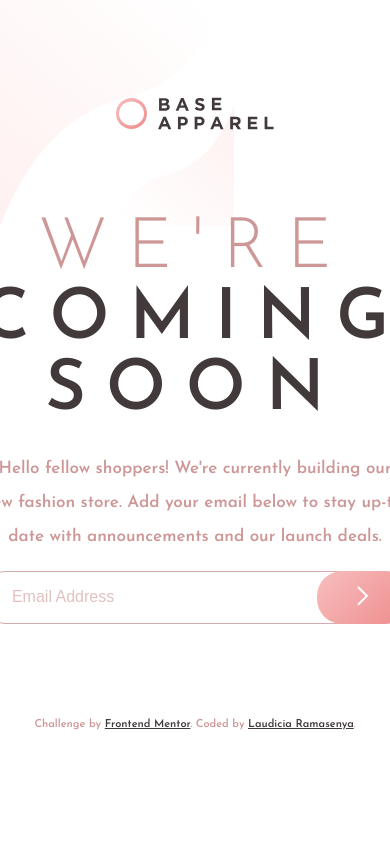
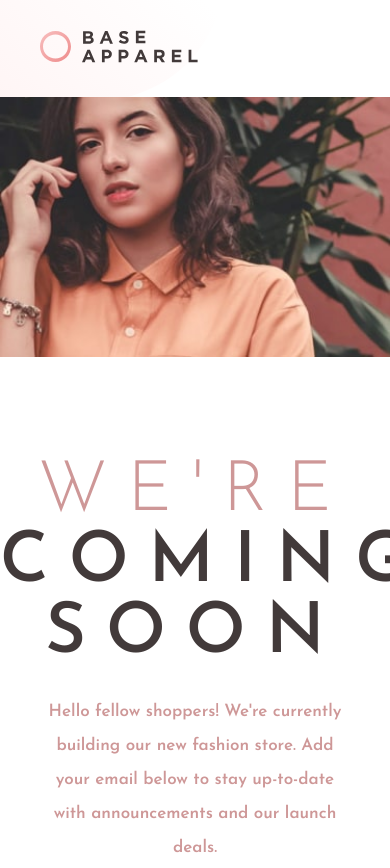
Before and after one commit to LaudRam/base-apparel-coming-soon, a plain HTML site: page index.html in a window 390 px wide. Shown: the top 868 px of the page. Before the commit the page ends 844 px from the top, so only its background shows below. Drawn offline with Linux system fonts and the light colour scheme.

Commit message:
Page fully responsive

```diff
--- a/index.html
+++ b/index.html
@@ -24,6 +24,7 @@
     <div class="container">
       <div class="content-side">
         <header><img src="/images/logo.svg" alt="base apparel logo" /></header>
+        <img src="/images/hero-mobile.jpg" alt="hero image" class="mobile-hero">
         <h1>
           We're
           <strong>
--- a/style.css
+++ b/style.css
@@ -36,6 +36,8 @@ p {
 }
 .desktop-hero {
   width: 60%;
+  max-width: 100%;
+  height: auto;
 }
 form {
   display: flex;
@@ -88,6 +90,9 @@ input {
 .hidden {
   display: none;
 }
+.mobile-hero {
+  display: none;
+}
 .attribution {
   font-size: 11px;
   text-align: center;
@@ -99,102 +104,50 @@ input {
 
 @media (max-width: 576px) {
   body {
-    /* display: flex; */
-    /* flex-direction: column; */
-    /* justify-content: center; */
-    /* align-items: center; */
-    /* min-height: 100vh; */
-    /* min-height: 100dvh; */
     text-align: center;
-    /* margin: 20px; */
-    background: url(/images/bg-pattern-desktop.svg) no-repeat;
-    background-size: 60%;
-    /* width: 100vw; */
-    /* width: 100dvw; */
+    max-width: 100%;
   }
   h1 {
-    text-transform: uppercase;
-    font-size: 70px;
-    font-weight: 300;
-    margin-block: 80px 25px;
-    color: hsl(0, 36%, 70%);
-    letter-spacing: 20px;
+    margin-block: 100px 20px;
   }
-  /* strong {
-    font-weight: 600;
-    color: #423a3a;
-  } */
-  /* p {
-    color: hsl(0, 36%, 70%);
-    font-weight: 600;
-    line-height: 2;
-    font-size: 17px;
-  } */
+  p {
+    margin: 25px 40px;
+  }
   .container {
     display: flex;
     flex-direction: column;
-    width: auto;
+    width: 100%;
+    padding: 0;
   }
   .content-side {
-    padding: 20px;
+    padding: 0;
+  }
+  header {
+    text-align: left;
+    padding: 30px 40px;
   }
   .desktop-hero {
     display: none;
   }
+  .mobile-hero {
+    display: block;
+    width: 576px;
+    max-width: 100%;
+    height: auto;
+  }
   form {
     display: flex;
     position: relative;
-  }
-  ::placeholder {
-    color: hsl(0, 36%, 70%);
-    font-size: 16px;
-    font-weight: 400;
-    opacity: 0.6;
-  }
-  input:focus {
-    outline: none;
-    border: 1px solid hsla(0, 36%, 70%, 0.8);
-  }
-  button {
-    border: none;
-    border-radius: 25px;
-    padding: 15px 40px;
-    background: linear-gradient(135deg, hsl(0, 80%, 86%), hsl(0, 74%, 74%));
-    position: absolute;
-    right: 0;
-  }
-  button:hover {
-    cursor: pointer;
-    box-shadow: 0px 15px 20px #efd3d4;
-    background: #f9cfcf;
-  }
-  .error-icon {
-    position: absolute;
-    right: 22%;
-    top: 25%;
-  }
-  input {
-    width: 100%;
-    padding: 18px 30px;
-    border-radius: 25px;
-    border: solid 1px hsla(0, 36%, 70%, 0.8);
+    margin: 10px 40px;
   }
   .error-msg {
-    font-size: 14px;
-    margin-inline: 30px;
-    margin-top: 10px;
-    color: hsl(0, 93%, 68%);
-  }
-  .error-input,
-  .error-input:focus {
-    border: 2px solid hsl(0, 93%, 68%);
+    margin-inline: 55px;
+    text-align: left;
   }
   .hidden {
     display: none;
   }
   .attribution {
-    font-size: 11px;
-    text-align: center;
-    margin-top: 90px;
+    margin-top: 50px;
   }
 }
```
Also changed, not shown: design/active-states.jpg (deleted), design/desktop-design.jpg (deleted), design/mobile-design.jpg (deleted), images/Desktop_View.jpeg (added), images/Mobile_View.png (added), 2 other files.
